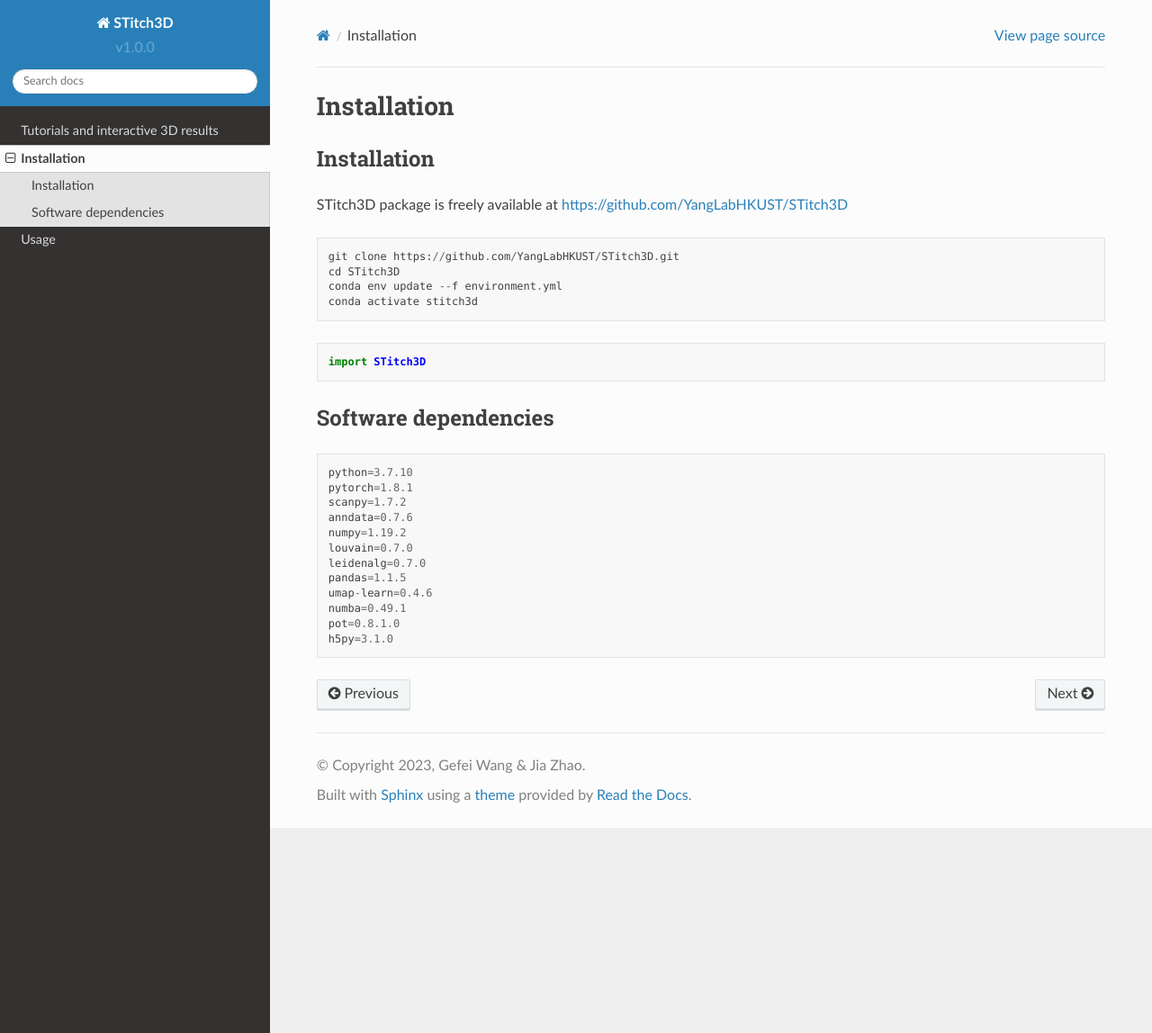
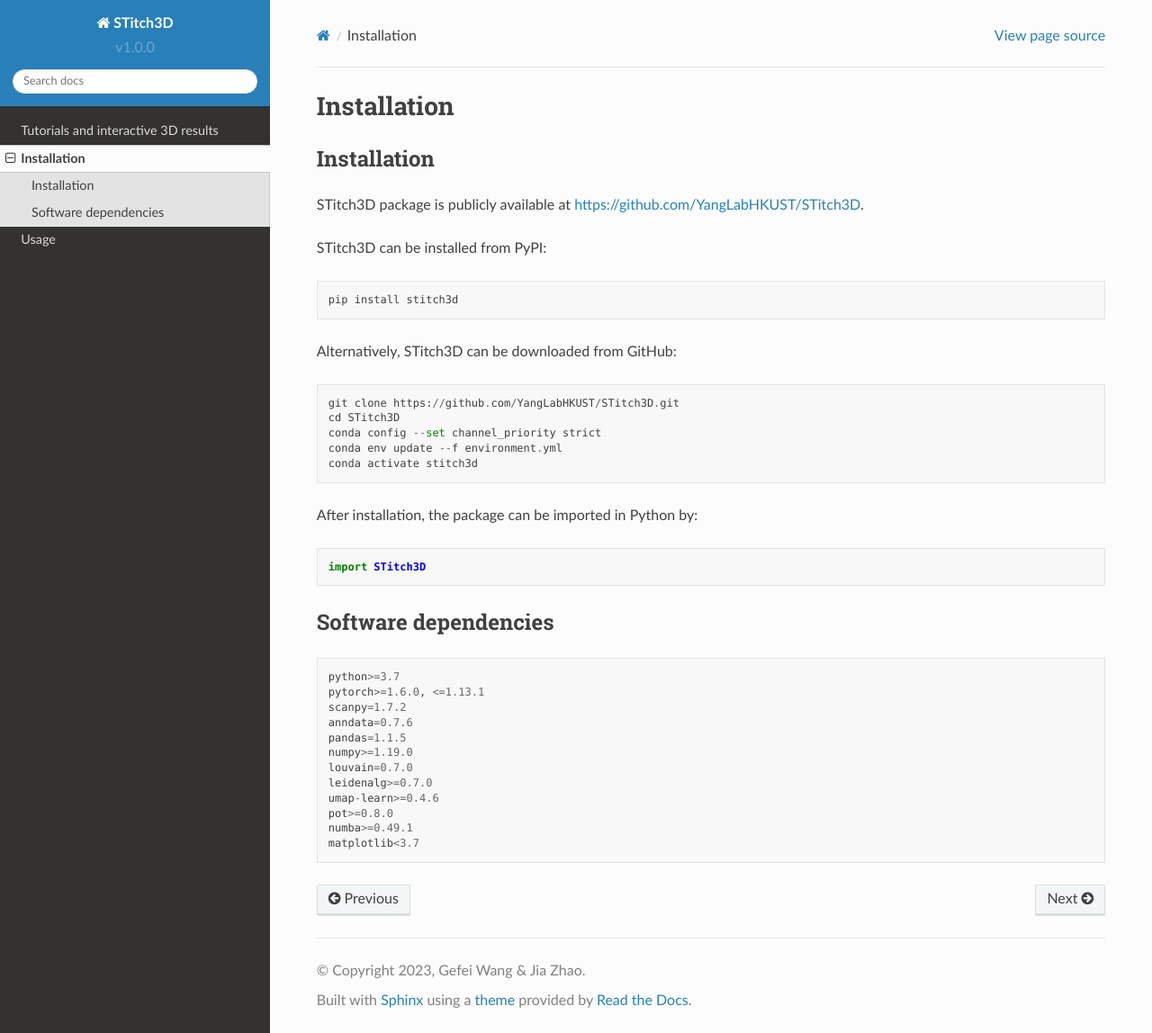
Before and after one commit to gefeiwang/STitch3D-tutorial, a Sphinx documentation site: the page built from docs/source/installation.rst, in a window 1280 px wide and 1148 px high. Shown: the whole window at 90% size. Built offline with Sphinx 7.4.7 and the Read the Docs theme 2.0.0, drawn with Linux system fonts in a browser that asks for light colours; pages that are not in the unit, such as notebooks, are missing from menus.

Commit message:
Add files via upload

```diff
--- a/docs/source/installation.rst
+++ b/docs/source/installation.rst
@@ -3,14 +3,25 @@
 
 Installation
 ------------
-STitch3D package is freely available at https://github.com/YangLabHKUST/STitch3D
+STitch3D package is publicly available at https://github.com/YangLabHKUST/STitch3D.
+
+STitch3D can be installed from PyPI:
+
+.. code-block:: python
+
+   pip install stitch3d
+
+Alternatively, STitch3D can be downloaded from GitHub:
 
 .. code-block:: python
 
    git clone https://github.com/YangLabHKUST/STitch3D.git
    cd STitch3D
+   conda config --set channel_priority strict
    conda env update --f environment.yml
    conda activate stitch3d
+
+After installation, the package can be imported in Python by:
 
 .. code-block:: python
 
@@ -20,15 +31,15 @@
 ---------------------
 .. code-block:: python
 
-   python=3.7.10
-   pytorch=1.8.1
+   python>=3.7
+   pytorch>=1.6.0, <=1.13.1
    scanpy=1.7.2
    anndata=0.7.6
-   numpy=1.19.2
+   pandas=1.1.5
+   numpy>=1.19.0
    louvain=0.7.0
-   leidenalg=0.7.0
-   pandas=1.1.5
-   umap-learn=0.4.6
-   numba=0.49.1
-   pot=0.8.1.0
-   h5py=3.1.0
+   leidenalg>=0.7.0
+   umap-learn>=0.4.6
+   pot>=0.8.0
+   numba>=0.49.1
+   matplotlib<3.7
```
